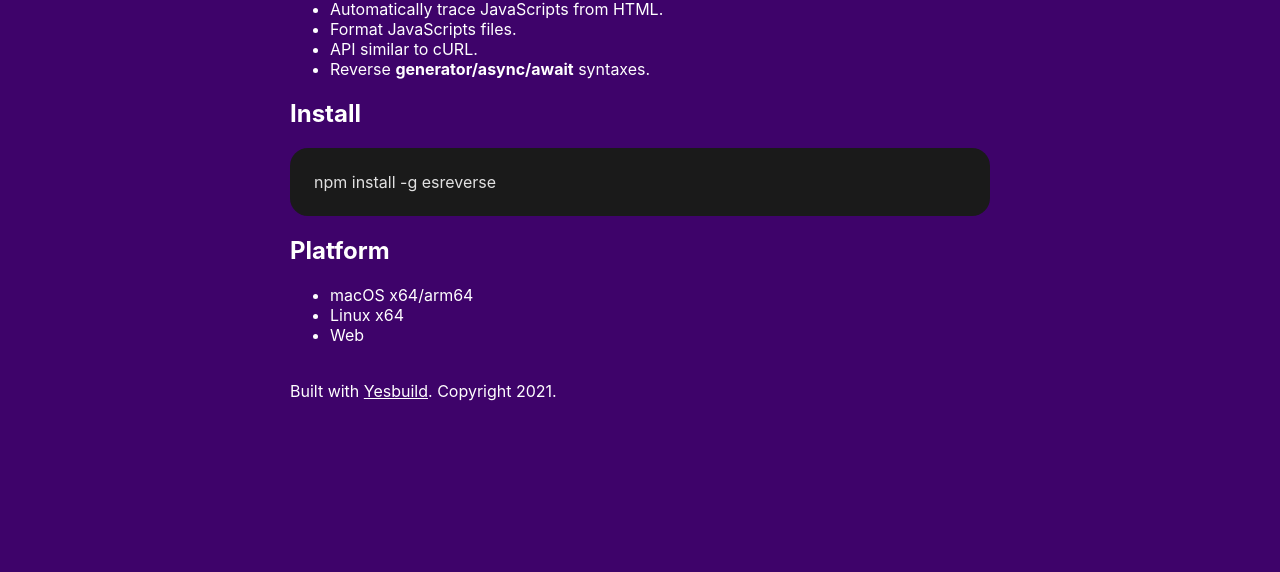
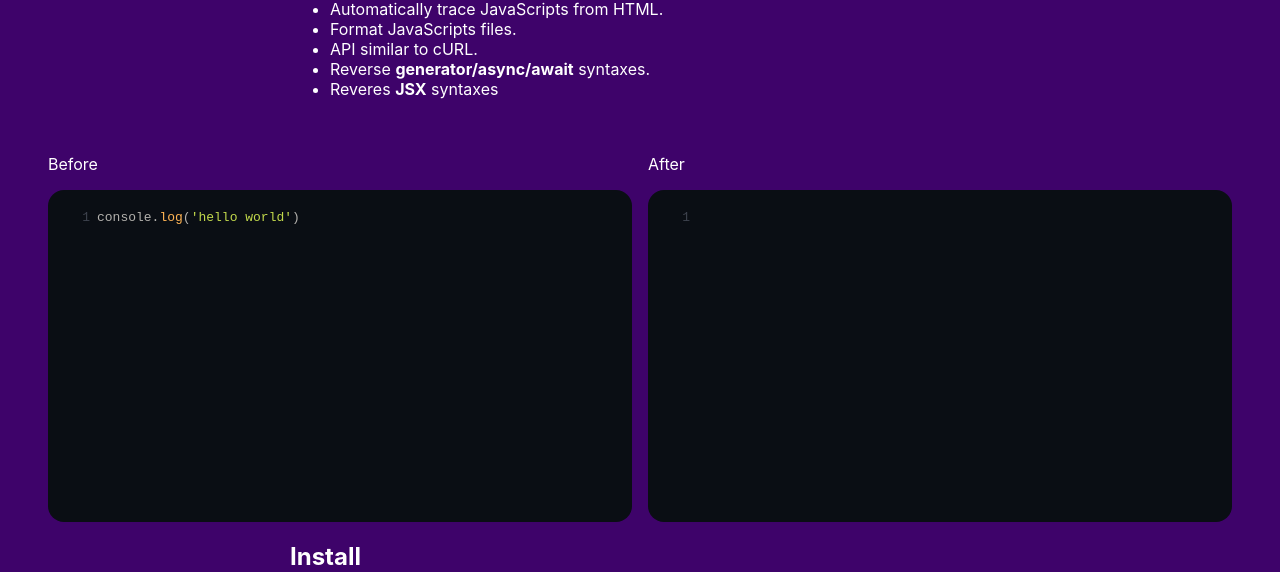
Before and after one commit to vincentdchan/esreverse-site, a React app: page / in a window 1280 px wide. Shown: the part 380-952 px from the top of the page. Before the commit the page ends 804 px from the top, so only its background shows below. Built offline with nearby package versions, Linux system fonts and the light colour scheme; the HTML template or start-up script is replaced by a standard one.

Commit message:
feat: add preview

```diff
--- a/assets/index.html
+++ b/assets/index.html
@@ -2,6 +2,7 @@
 <html>
   <head>
     <title>Esreverse</title>
+		<link rel="stylesheet" href="./index.css" />
   </head>
   <body>
     <div id="app"></div>
--- a/package.json
+++ b/package.json
@@ -17,7 +17,10 @@
     "@emotion/styled": "^11.6.0",
     "@types/react": "^17.0.38",
     "@types/react-dom": "^17.0.11",
+    "codemirror": "^5.65.0",
+    "esreverse-web": "0.0.4",
     "react": "^17.0.2",
+    "react-codemirror2": "^7.2.1",
     "react-dom": "^17.0.2",
     "yesbuild-core": "^0.1.4"
   }
--- a/src/index.tsx
+++ b/src/index.tsx
@@ -1,7 +1,11 @@
-import React, { useState, useEffect } from 'react';
+import React, { useState, Suspense, useEffect } from 'react';
 import ReactDOM from 'react-dom';
 import styled from '@emotion/styled';
 import { Global, css } from '@emotion/react';
+
+// mock for Codemirror
+// Codemirror depends on a 'global' variable
+(window as any).global = window;
 
 const AppContainer = styled.div`
   font-family: -apple-system,system-ui,Source Sans Pro,Roboto,Helvetica,Helvetica Neue,Source Han Sans SC,Source Han Sans TC,PingFang SC,PingFang HK,PingFang TC,sans-serif;
@@ -141,8 +145,11 @@ function MainHeader() {
   )
 }
 
+const Preview = React.lazy(() => import('./preview'));
+
 function MainBody() {
   return (
+    <>
       <BodyContainer>
         <Paragraph>
           <SubTitle>Feature</SubTitle>
@@ -151,8 +158,14 @@ function MainBody() {
             <li>Format JavaScripts files.</li>
             <li>API similar to cURL.</li>
             <li>Reverse <b>generator/async/await</b> syntaxes.</li>
+            <li>Reveres <b>JSX</b> syntaxes</li>
           </ul>
         </Paragraph>
+      </BodyContainer>
+      <Suspense fallback={<div></div>}>
+        <Preview />
+      </Suspense>
+      <BodyContainer>
         <Paragraph>
           <SubTitle>Install</SubTitle>
           <CodeBlock>
@@ -169,6 +182,7 @@ function MainBody() {
         </Paragraph>
         <Footer>Built with <a href="https://github.com/vincentdchan/yesbuild">Yesbuild</a>. Copyright 2021.</Footer>
       </BodyContainer>
+    </>
   )
 }
 
--- /dev/null
+++ b/src/preview.tsx
@@ -0,0 +1,78 @@
+import React, { useState } from 'react';
+import { UnControlled as CodeMirror, Controlled as ControlledCodeMirror } from 'react-codemirror2';
+import styled from '@emotion/styled';
+import * as rjs from 'esreverse-web';
+import 'codemirror/lib/codemirror.css';
+import 'codemirror/theme/ayu-dark.css';
+import 'codemirror/mode/javascript/javascript';
+
+const SidePadding = 48;
+
+const PreviewContainer = styled.div`
+	display: flex;
+`;
+
+const PreviewCell = styled.div`
+  padding-left: 8px;
+  padding-right: 8px;
+  width: 48%;
+`;
+
+const PreviewLeft = styled(PreviewCell)`
+  padding-left: ${SidePadding}px;
+`;
+
+const PreviewRight = styled(PreviewCell)`
+  padding-right: ${SidePadding}px;
+`;
+
+const CodeMirrorOutline = styled.div`
+  padding: 16px;
+  background: #0a0e14;
+  border-radius: 16px;
+`;
+
+const theme = 'ayu-dark';
+
+function Preview() {
+  const [content, setContent] = useState('');
+
+  return (
+    <PreviewContainer>
+      <PreviewLeft>
+        <p>Before</p>
+        <CodeMirrorOutline>
+          <CodeMirror
+            value="console.log('hello world')"
+            options={{
+              mode: 'javascript',
+              theme,
+              lineNumbers: true,
+            }}
+            onChange={(editor, data, value) => {
+              setContent(rjs.reverse(value));
+            }}
+          />
+        </CodeMirrorOutline>
+      </PreviewLeft>
+      <PreviewRight>
+        <p>After</p>
+        <CodeMirrorOutline>
+          <ControlledCodeMirror
+            value={content}
+            options={{
+              mode: 'javascript',
+              theme,
+              lineNumbers: true,
+            }}
+            onBeforeChange={(editor, data, value) => {
+              setContent(value);
+            }}
+          />
+        </CodeMirrorOutline>
+      </PreviewRight>
+    </PreviewContainer>
+  );
+}
+
+export default React.memo(Preview);
--- a/yesbuild.config.ts
+++ b/yesbuild.config.ts
@@ -4,7 +4,9 @@ yesbuild.defineTask('default', function* () {
 	return useEsBuild({
 		entryPoints: ['src/index.tsx'],
 		bundle: true,
-		platform: 'browser'
+		format: 'esm',
+		platform: 'browser',
+		splitting: true
 	});
 });
 
```
Also changed, not shown: 1 other file (tests, documents, lock files or other folders). Lines whose indentation alone changed are shown as unchanged.
